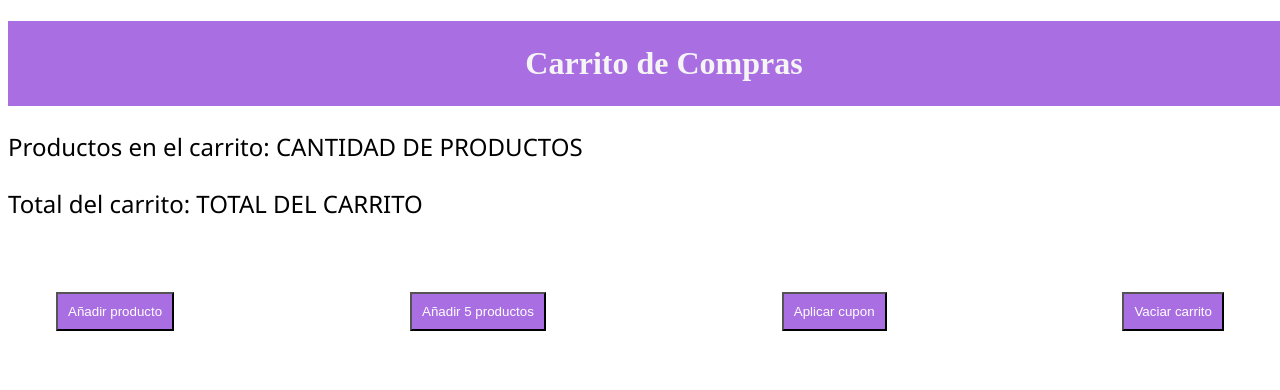
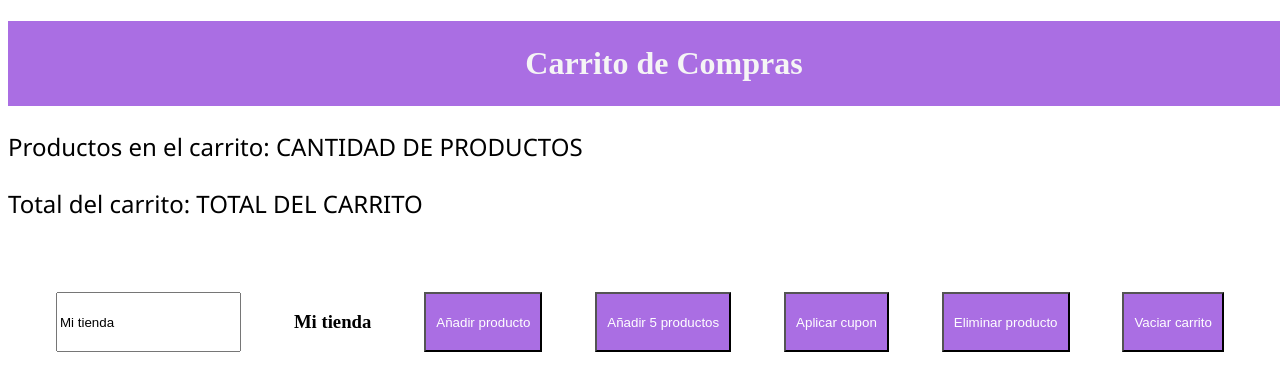
Before and after one commit to Juan8516/01.carritoComprasAngular, an Angular app: page / in a window 1280 px wide. Shown: the top 390 px of the page. Built offline with nearby package versions, Linux system fonts and the light colour scheme.

Commit message:
funcionalidad agregar productos

```diff
--- a/src/app/components/carrito/carrito.html
+++ b/src/app/components/carrito/carrito.html
@@ -6,9 +6,13 @@
 </div>
 
 <div class="botones">
-    <button>Añadir producto</button>
+    <input type="text" [(ngModel)]="nombreTienda"/>
+
+    <h3>{{nombreTienda}}</h3>
+    <button (click)="addProducto()">Añadir producto</button>
     <button>Añadir 5 productos</button>
     <button>Aplicar cupon</button>
+    <button>Eliminar producto</button>
     <button>Vaciar carrito</button>
 </div>
 
--- a/src/app/components/carrito/carrito.ts
+++ b/src/app/components/carrito/carrito.ts
@@ -1,18 +1,28 @@
 import { Component } from '@angular/core';
+import { FormsModule } from '@angular/forms';
 
 @Component({
   selector: 'app-carrito',
-  imports: [],
+  imports: [FormsModule],
   templateUrl: './carrito.html',
   styleUrl: './carrito.css'
 })
 export class Carrito {
 
+  nombreTienda: string = "Mi tienda";
   cantidadProductos: number = 0;
   totalCarrito: number = 0;
   notificacion: string = "";
 
   ngOnInit() {
+    this.comprobarNotificacion();
+  }
+
+  addProducto() {
+    this.cantidadProductos += 1;
+    this.totalCarrito += 100000;
+
+    console.log(`Nuevo producto agregado. precio total ${this.totalCarrito} pesos`);
     this.comprobarNotificacion();
   }
 
```
